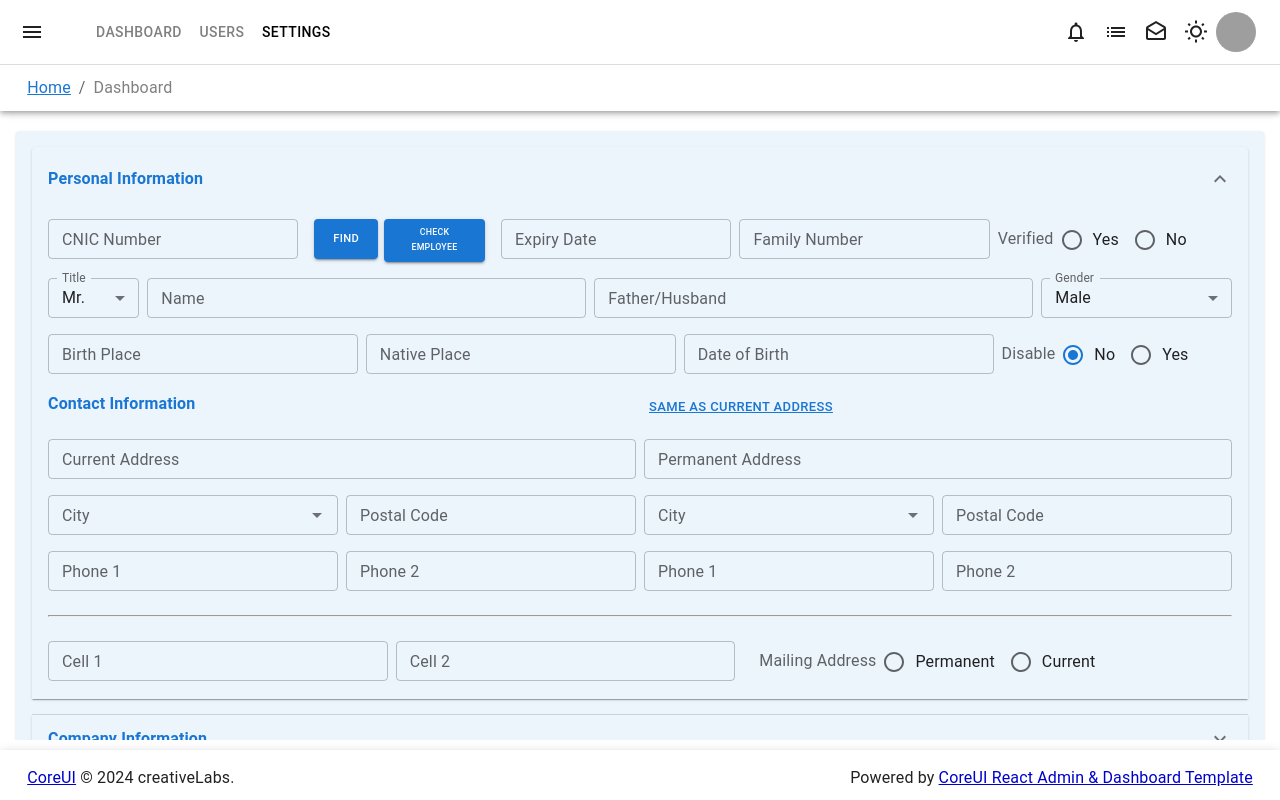
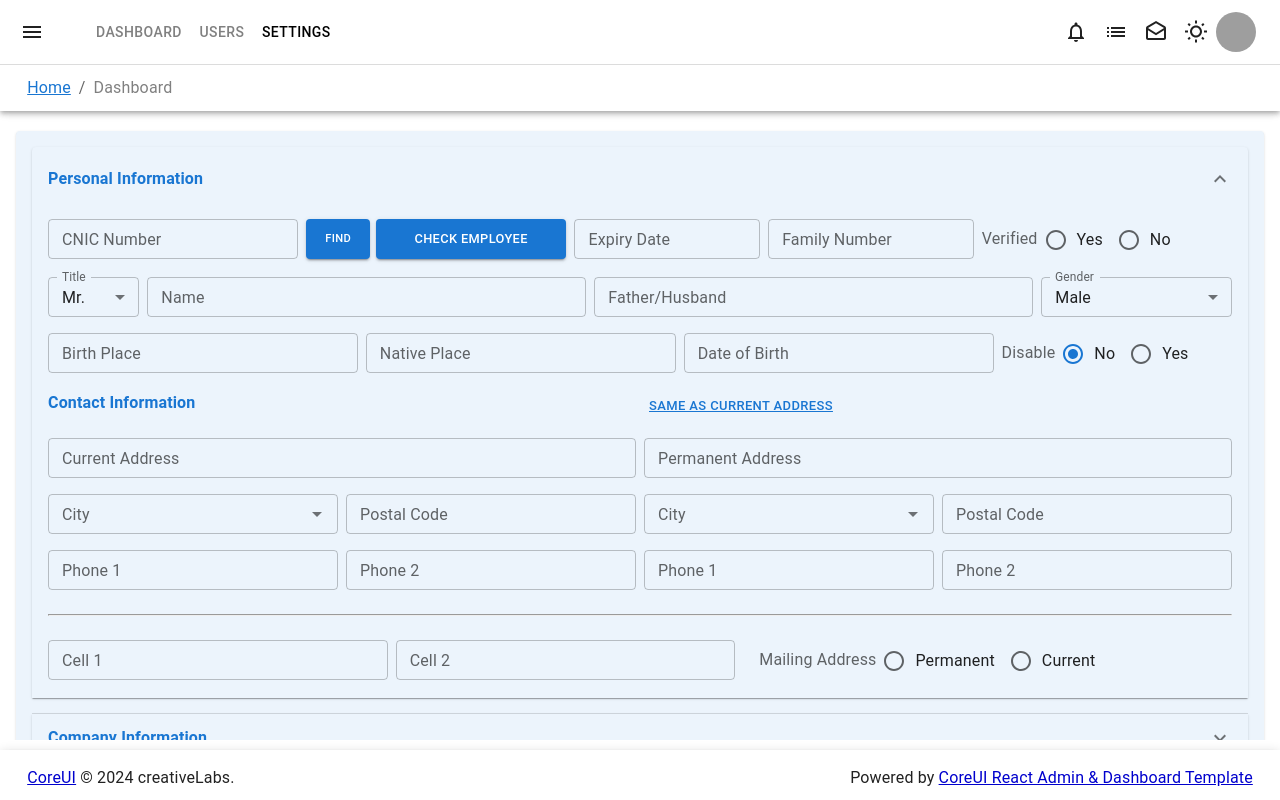
Before and after one commit to Usman-99/CoreUI-dashboard-template-clone, a React (Create React App) app: page /settings in a window 1280 px wide. Built offline with nearby package versions, Linux system fonts and the light colour scheme; grey boxes are pictures that could not be loaded.

Commit message:
updating grid sizes

```diff
--- a/src/pages/Settings.jsx
+++ b/src/pages/Settings.jsx
@@ -54,7 +54,7 @@ const PersonalInfoForm = () => {
         <AccordionDetails>
           <Grid container rowSpacing={2} columnSpacing={1}>
             {/* CNIC */}
-            <Grid size={{ xs: 12, sm: 6, md: 3.3, lg: 2.6 }}>
+            <Grid size={{ xs: 12, sm: 5, md: 3.1, lg: 2.6 }}>
               <TextInput
                 Label="CNIC Number"
                 Value={cnic}
@@ -64,9 +64,8 @@ const PersonalInfoForm = () => {
               />
             </Grid>
             <Grid
-              size={{ xs: 6, sm: 1.5, md: 1, lg: 0.7 }}
-              marginLeft={{ sm: 1 }}
-              marginRight={{ sm: 0.5, md: 0 }}
+              size={{ xs: 5, sm: 3, md: 1.35, lg: 0.7 }}
+
             >
               <CustomButton
                 Variant="contained"
@@ -76,18 +75,17 @@ const PersonalInfoForm = () => {
               />
             </Grid>
             <Grid
-              size={{ xs: 6, sm: 2.4, md: 1.3, lg: 1.1 }}
-              marginRight={{ sm: 1 }}
+              size={{ xs: 7, sm: 4, md: 2.55, lg: 2 }}
             >
               <CustomButton
                 Variant="contained"
                 Full={true}
                 Text="Check Employee"
-                SX={{ ...buttonSX, fontSize: { xs: "0.7rem", sm: "0.55rem" } }}
+                SX={{ ...buttonSX, fontSize: { xs: "0.7rem", sm: "0.7rem",lg:"0.8rem" } }}
               />
             </Grid>
             {/* Expiry */}
-            <Grid size={{ xs: 12, sm: 6, md: 2.86, lg: 2.4 }}>
+            <Grid size={{ xs: 12, sm: 6, md: 2.5, lg: 1.95 }}>
               <TextInput
                 Label="Expiry Date"
                 Onfocus={() => setType("date")}
@@ -96,7 +94,7 @@ const PersonalInfoForm = () => {
               />
             </Grid>
             {/* Family Number */}
-            <Grid size={{ xs: 12, sm: 6, md: 3.3, lg: 2.6 }}>
+            <Grid size={{ xs: 12, sm: 6, md: 2.5, lg: 2.15 }}>
               <TextInput Label="Family Number" Type="number" />
             </Grid>
             {/* Verified */}
```
